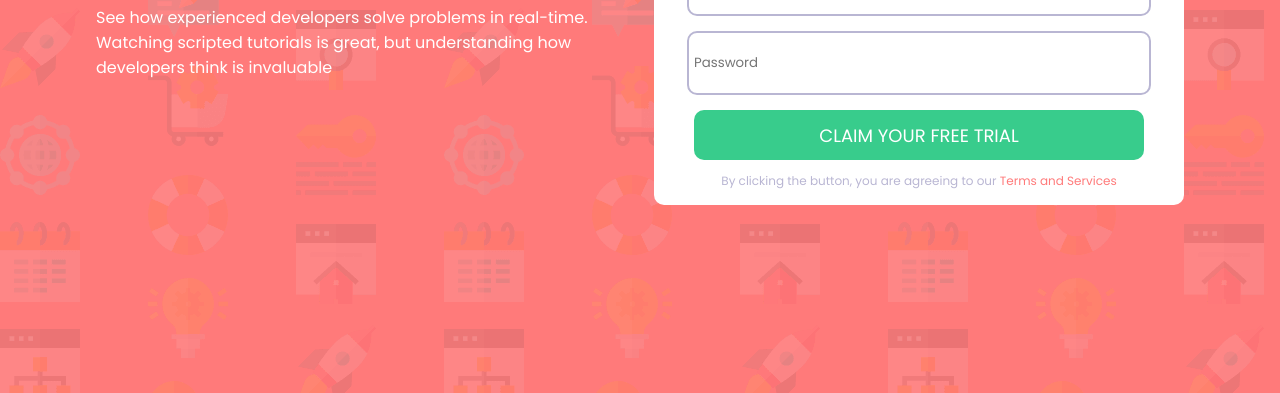
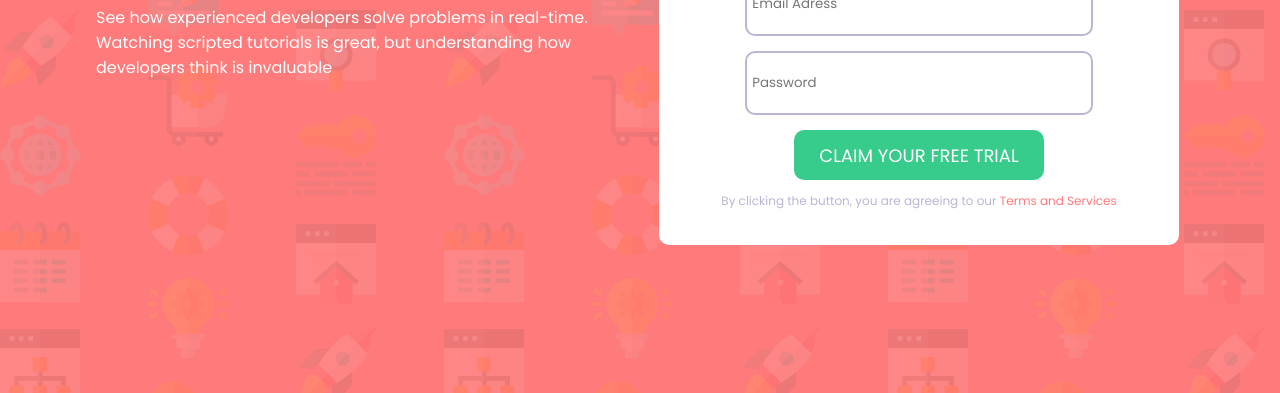
Before and after one commit to TahoeBoelat/sign-up-intro, a plain HTML site: page index.html in a window 1280 px wide. Shown: the part 407-800 px from the top of the page. Drawn offline with Linux system fonts and the light colour scheme.

Commit message:
Update style.css

```diff
--- a/style.css
+++ b/style.css
@@ -48,14 +48,21 @@ body {
 	color: #fff;
 }
 .registration-form {
-  padding: 15px;
-  width: 500px;
+	padding: 35px;
+	width: 450px;
 	display: flex;
 	flex-direction: column;
 	background-color: #fff;
 	align-items: center;
 	margin-top: 36px;
 	border-radius: 10px;
+}
+.firstNameContainer,
+.lastNameContainer,
+.emailContainer,
+.passContainer {
+	display: flex;
+	flex-direction: column;
 }
 .bolder {
 	color: hsl(246, 25%, 77%);
@@ -70,23 +77,25 @@ body {
 	text-align: center;
 	background-color: hsl(248, 32%, 49%);
 }
-.input-field {
+#first-name-field,
+#last-name-field,
+#email-field,
+#password-field {
 	border: 2px solid hsl(246, 25%, 77%);
 	border-radius: 10px;
-  width: 450px;
+	width: 25em;
 	height: 50px;
 	padding: 5px;
 	font-family: "Poppins", sans-serif;
-}
-.input-field[type="email"]:focus {
-  border-color: hsl(248, 32%, 49%);
 }
 .submit-button {
 	background-color: hsl(154, 59%, 51%);
 	border: none;
 	font-size: 18px;
 	text-transform: uppercase;
-  width: 450px;
+	margin-left: 0;
+	margin-right: 0;
+	width: 250px;
 	height: 50px;
 	border-radius: 10px;
 }
```
Lines whose indentation alone changed are shown as unchanged.
